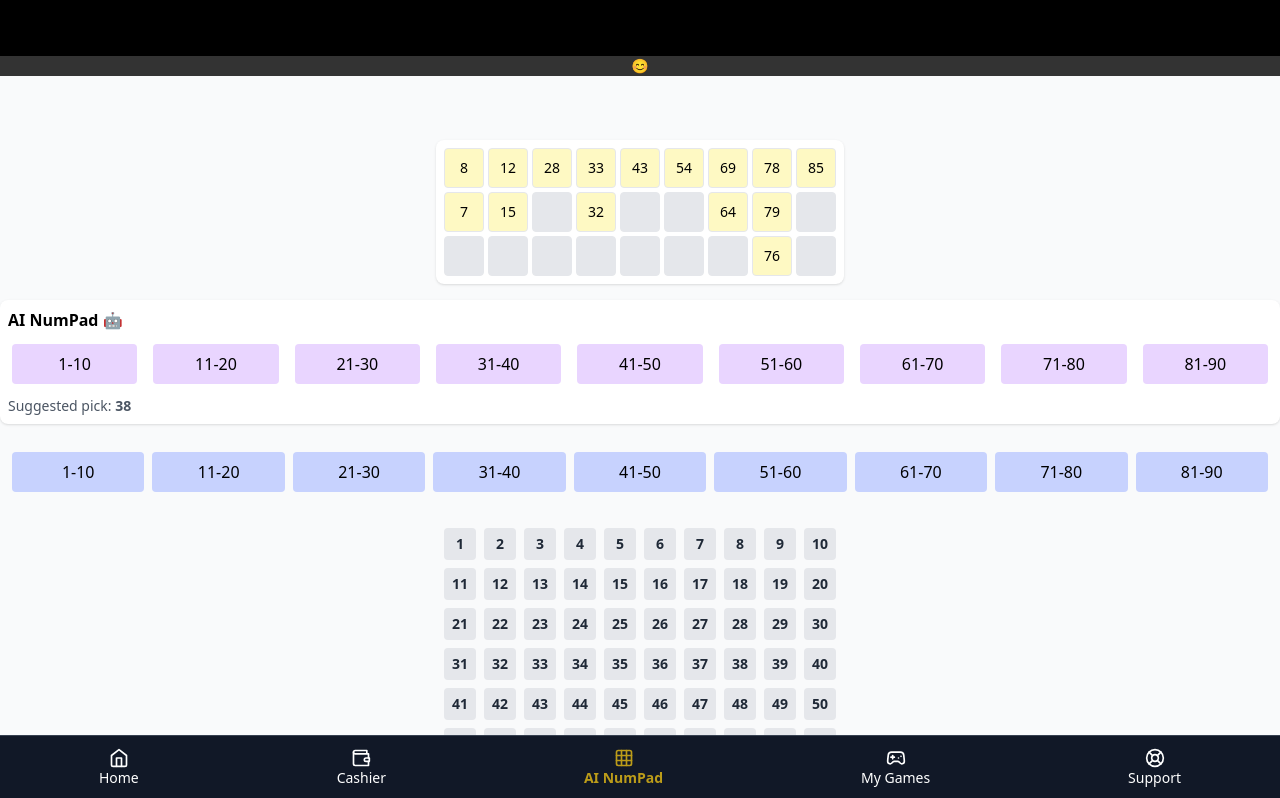
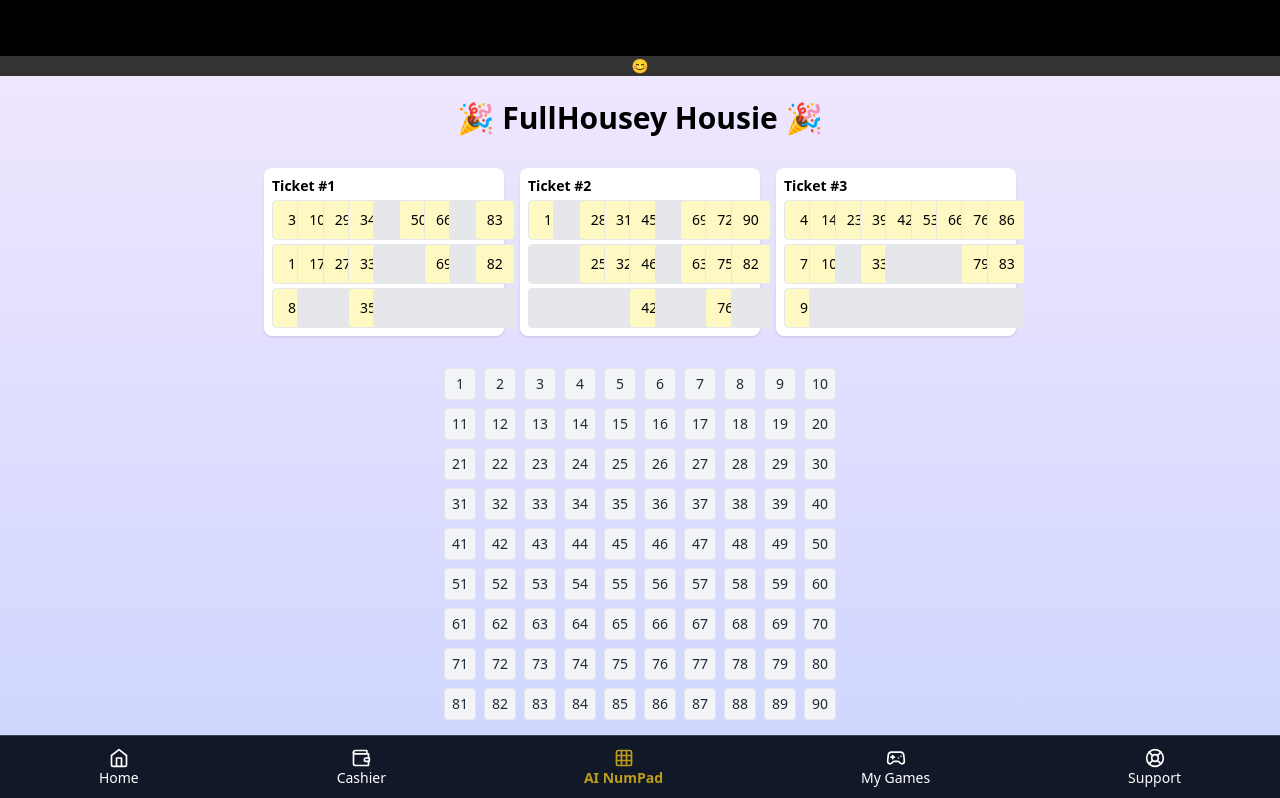
Before and after one commit to fhsolutions2025/fhsdemo, a Next.js app: page /game/housie in a window 1280 px wide. Shown: the top 798 px of the page. Built offline with nearby package versions, Linux system fonts and the light colour scheme.

Commit message:
update
corrected

```diff
--- a/src/pages/game/housie.tsx
+++ b/src/pages/game/housie.tsx
@@ -1,112 +1,71 @@
-import { useState } from "react";
+// src/pages/game/housie.tsx
+import React, { useState } from "react";
 import Header from "@/components/header";
 import Footer from "@/components/footer";
 import NumPad from "@/components/numpad";
 import AiNumPad from "@/components/ai-numpad";
+import TicketCarousel from "@/components/ticket-carousel";
 
-function generateTicket(): (number | null)[][] {
-  const ticket: (number | null)[][] = Array.from({ length: 3 }, () =>
-    Array(9).fill(null)
-  );
-  const columns = [
-    [1, 9],
-    [10, 19],
-    [20, 29],
-    [30, 39],
-    [40, 49],
-    [50, 59],
-    [60, 69],
-    [70, 79],
-    [80, 90],
-  ];
-  let count = 0;
-  while (count < 15) {
-    const col = Math.floor(Math.random() * 9);
-    const [min, max] = columns[col];
-    const num = Math.floor(Math.random() * (max - min + 1)) + min;
-    if (ticket.some((row) => row[col] === num)) continue;
-    const row = ticket.findIndex((r) => r[col] === null);
-    if (row !== -1) {
-      ticket[row][col] = num;
-      count++;
-    }
-  }
-  return ticket;
-}
+export default function HousieGame() {
+  const [calledNumbers, setCalledNumbers] = useState<number[]>([]);
+  const [aiMode, setAiMode] = useState(false);
 
-export default function Housie() {
-  const [ticket] = useState<(number | null)[][]>(generateTicket);
-  const [called, setCalled] = useState<number[]>([]);
-  const [last, setLast] = useState<number | null>(null);
-  const [firstRowWin, setFirstRowWin] = useState(false);
-  const [fullHouseWin, setFullHouseWin] = useState(false);
-
-  const handleSelect = (num: number) => {
-    if (called.includes(num)) return;
-    const newCalled = [...called, num];
-    setCalled(newCalled);
-    setLast(num);
-
-    const calledSet = new Set(newCalled);
-    const firstRowNums = ticket[0].filter((n): n is number => n !== null);
-    const allNums = ticket.flat().filter((n): n is number => n !== null);
-    if (!firstRowWin && firstRowNums.every((n) => calledSet.has(n))) {
-      setFirstRowWin(true);
-    }
-    if (!fullHouseWin && allNums.every((n) => calledSet.has(n))) {
-      setFullHouseWin(true);
+  const handleCallNumber = (num: number) => {
+    if (!calledNumbers.includes(num)) {
+      setCalledNumbers([...calledNumbers, num]);
     }
   };
 
   return (
-    <>
+    <main className="min-h-screen flex flex-col bg-gradient-to-b from-purple-100 to-indigo-200">
+      {/* Header */}
       <Header />
-      <div className="pt-16 pb-20 flex flex-col items-center space-y-4">
-        {last && <div className="text-4xl font-bold">Last: {last}</div>}
-        <div className="card">
-          <div className="grid grid-cols-9 gap-1">
-            {ticket.map((row, r) =>
-              row.map((num, c) => (
-                <div
-                  key={`${r}-${c}`}
-                  className={`w-10 h-10 flex items-center justify-center border rounded text-sm ${
-                    num
-                      ? called.includes(num)
-                        ? "bg-green-500 text-white"
-                        : "bg-yellow-100"
-                      : "bg-gray-200"
-                  }`}
-                >
-                  {num ?? ""}
-                </div>
-              ))
-            )}
-          </div>
+
+      {/* Content */}
+      <div className="flex-grow flex flex-col items-center justify-center p-6">
+        <h1 className="text-3xl font-bold mb-6">🎉 FullHousey Housie 🎉</h1>
+
+        {/* Ticket Carousel */}
+        <div className="mb-6 w-full max-w-3xl">
+          <TicketCarousel calledNumbers={calledNumbers} />
         </div>
-        {firstRowWin && (
-          <div className="text-green-600 font-bold">First Row Complete!</div>
-        )}
-        {fullHouseWin && (
-          <div className="text-purple-600 font-bold">Full House!</div>
-        )}
-        <AiNumPad onSelect={handleSelect} />
-        <NumPad onSelect={handleSelect} />
-        <div className="grid grid-cols-10 gap-2">
-          {Array.from({ length: 90 }, (_, i) => i + 1).map((n) => (
-            <div
-              key={n}
-              className={`w-8 h-8 flex items-center justify-center rounded text-sm font-bold ${
-                called.includes(n)
-                  ? "bg-green-600 text-white"
-                  : "bg-gray-200 text-gray-800"
-              }`}
-            >
-              {n}
-            </div>
-          ))}
+
+        {/* Called Numbers */}
+        <div className="grid grid-cols-10 gap-2 mb-6">
+          {Array.from({ length: 90 }, (_, i) => {
+            const num = i + 1;
+            const isCalled = calledNumbers.includes(num);
+            return (
+              <div
+                key={num}
+                className={`w-8 h-8 flex items-center justify-center rounded text-sm font-medium border
+                ${isCalled ? "bg-green-400 text-white" : "bg-gray-100 text-gray-800"}`}
+              >
+                {num}
+              </div>
+            );
+          })}
+        </div>
+
+        {/* Number Pads */}
+        <div className="mt-6 flex flex-col items-center gap-4">
+          {aiMode ? (
+            <AiNumPad onCallNumber={handleCallNumber} />
+          ) : (
+            <NumPad onCallNumber={handleCallNumber} />
+          )}
+
+          <button
+            onClick={() => setAiMode(!aiMode)}
+            className="px-6 py-2 bg-blue-500 text-white rounded-lg shadow-md hover:bg-blue-600"
+          >
+            {aiMode ? "Switch to Manual Mode" : "Switch to AI Mode"}
+          </button>
         </div>
       </div>
+
+      {/* Footer */}
       <Footer />
-    </>
+    </main>
   );
 }
```
